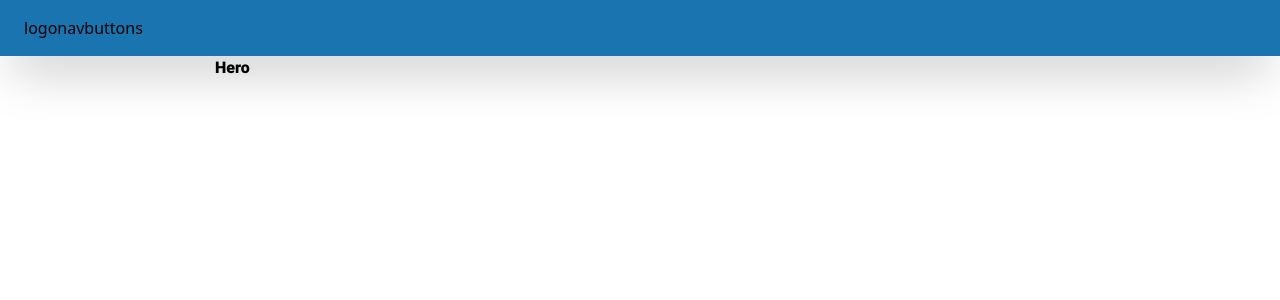
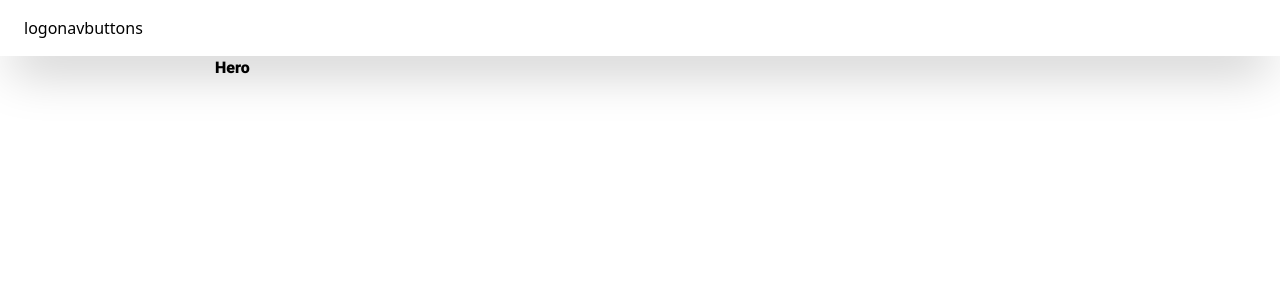
Before and after one commit to srwesteban/clonarFigma, a React (Vite) app: page / in a window 1280 px wide. Shown: the top 300 px of the page. Built offline with nearby package versions, Linux system fonts and the light colour scheme.

Commit message:
[update] colors app

```diff
--- a/tailwind.config.js
+++ b/tailwind.config.js
@@ -7,57 +7,54 @@ export default {
         roboto: ['Roboto', 'sans-serif'],
       },
       colors: {
-        'portfolio-primary': {
-          50: '#f2f8fd',
-          100: '#e4f0fa',
-          200: '#c2e0f5',
-          300: '#8cc9ed',
-          400: '#4face1',
-          500: '#389ed8',
-          600: '#1a74af',
-          700: '#165d8e',
-          800: '#164f76',
-          900: '#184362',
-          950: '#102a41',
+        'app-white': '#F1F1F8',
+        'app-primary': {
+          50: '#f4f5fe',
+          100: '#eaebfd',
+          200: '#d9dcfb',
+          300: '#babdf8',
+          400: '#9394f2',
+          500: '#6d67eb',
+          600: '#5747e0',
+          700: '#4935cc',
+          800: '#3c2cab',
+          900: '#352792',
         },
-        'portfolio-secondary': {
-          50: '#ecfdf5',
-          100: '#d2f9e5',
-          200: '#a9f1d1',
-          300: '#71e4b7',
-          400: '#42d29f',
-          500: '#14b582',
-          600: '#089369',
-          700: '#077557',
-          800: '#085d46',
-          900: '#084c3b',
-          950: '#032b22',
+        'app-accent': {
+          50: '#ebffff',
+          100: '#cefeff',
+          200: '#a2fbff',
+          300: '#63f5fd',
+          400: '#1ce5f4',
+          500: '#00c9db',
+          600: '#039fb7',
+          700: '#0a7f94',
+          800: '#126578',
+          900: '#145465',
         },
-        'portfolio-black': {
-          50: '#fff1f2',
-          100: '#ffe4e6',
-          200: '#fecdd3',
-          300: '#fda4af',
-          400: '#fb7185',
-          500: '#f43f5e',
-          600: '#e11d48',
-          700: '#be123c',
-          800: '#9f1239',
-          900: '#881337',
-          950: '#4c0519',
+        'app-black': {
+          50: '#f6f6f9',
+          100: '#edecf2',
+          200: '#d7d5e2',
+          300: '#b3b0c9',
+          400: '#8a85ab',
+          500: '#6a6592',
+          600: '#575178',
+          700: '#474262',
+          800: '#3d3953',
+          900: '#2f2c3d',
         },
-        'portfolio-gray': {
-          50: '#fff1f2',
-          100: '#ffe4e6',
-          200: '#fecdd3',
-          300: '#fda4af',
-          400: '#fb7185',
-          500: '#f43f5e',
-          600: '#e11d48',
-          700: '#be123c',
-          800: '#9f1239',
-          900: '#881337',
-          950: '#4c0519',
+        'app-gray': {
+          50: '#F9FAFB',
+          100: '#F3F4F6',
+          200: '#E5E7EB',
+          300: '#D1D5DB',
+          400: '#9CA3AF',
+          500: '#6B7280',
+          600: '#4B5563',
+          700: '#374151',
+          800: '#1F2937',
+          900: '#111827',
         },
       },
     },
```
